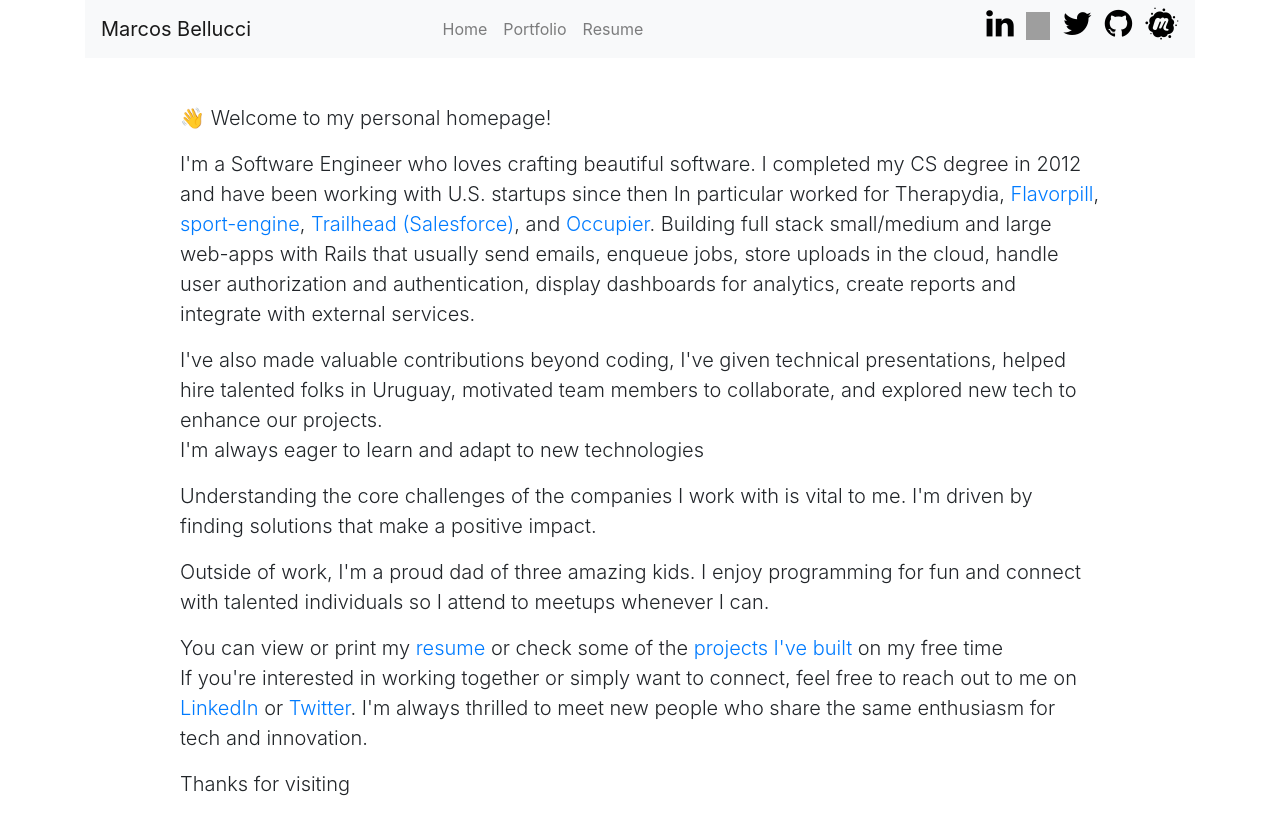
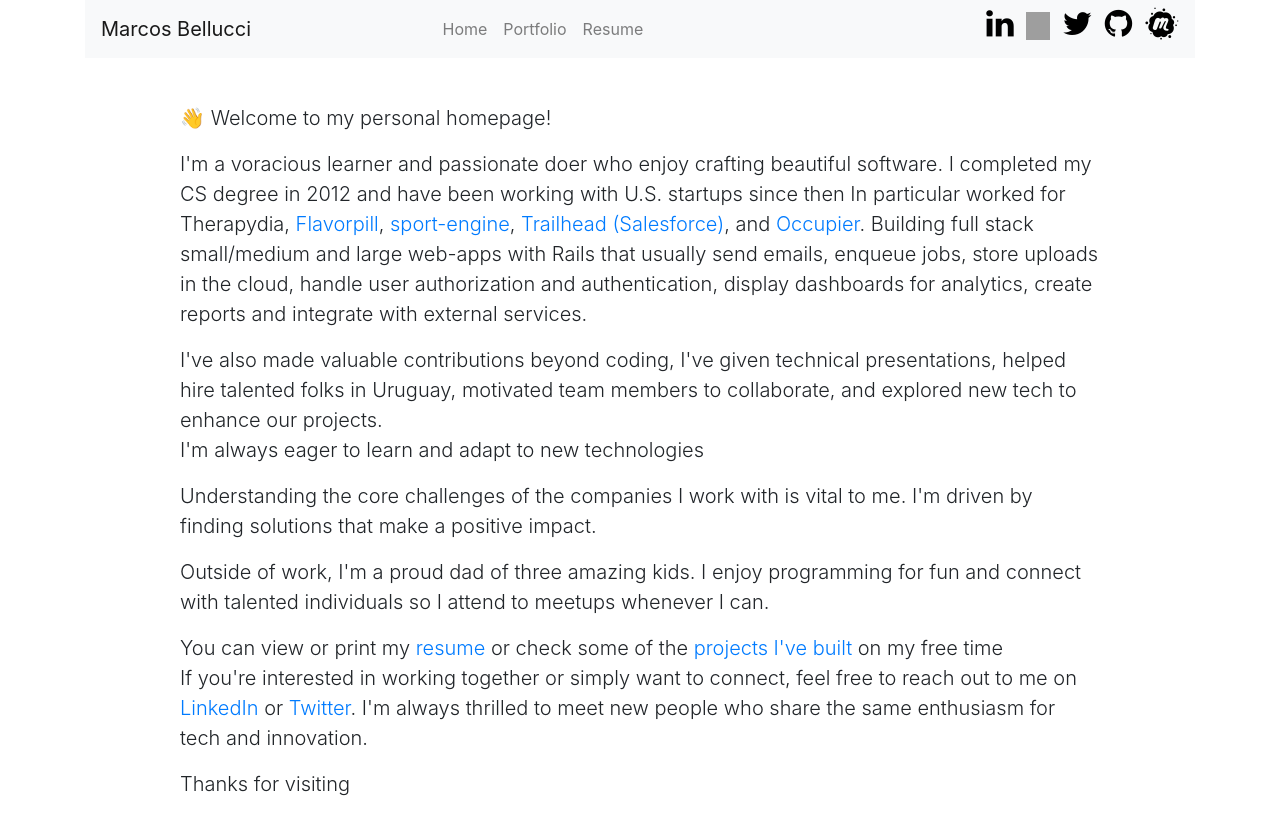
Before and after one commit to delbetu/delbetu.github.io, a Jekyll site: the page built from index.html, in a window 1280 px wide. Shown: the top 835 px of the page. Built offline with Jekyll 4.4.1, drawn with Linux system fonts in a browser that asks for light colours; grey boxes are pictures that could not be loaded.

Commit message:
Update index.html

```diff
--- a/index.html
+++ b/index.html
@@ -8,7 +8,7 @@
 </p>
 
 <p>
-I'm a Software Engineer who loves crafting beautiful software. I completed my CS degree in 2012 and have been working with U.S. startups since then
+I'm a voracious learner and passionate doer who enjoy crafting beautiful software. I completed my CS degree in 2012 and have been working with U.S. startups since then
 In particular worked for Therapydia, <a href='http://flavorpill.com'>Flavorpill</a>, <a href='https://www.sportsengine.com/'>sport-engine</a>, <a href='https://trailhead.salesforce.com/'>Trailhead (Salesforce)</a>, and <a href='https://www.occupier.com/'>Occupier</a>.
 Building full stack small/medium and large web-apps with Rails that usually send emails, enqueue jobs, store uploads in the cloud, handle user authorization and authentication, display dashboards for analytics, create reports and integrate with external services.
 </p>
```
